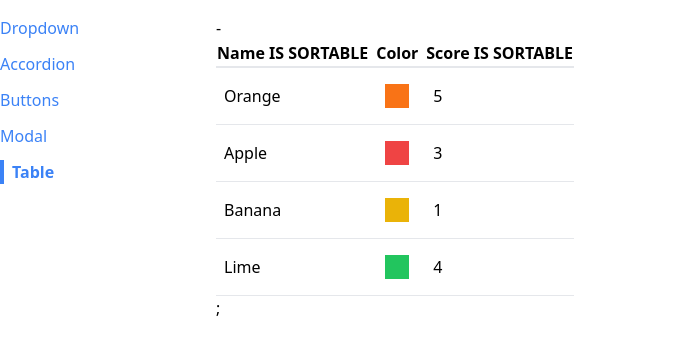
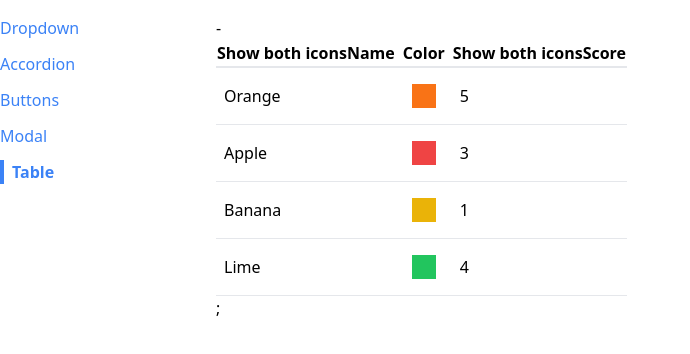
Before and after one commit to luisc8487/navigation-routing-system, a React (Create React App) app in the folder react-comp/: page /table in a window 1280 px wide. Shown: the top 354 px of the page, without its empty margins (0-690 px from the left). Built offline with nearby package versions, Linux system fonts and the light colour scheme.

Commit message:
determined icon set

```diff
--- a/react-comp/src/components/SortableTable.jsx
+++ b/react-comp/src/components/SortableTable.jsx
@@ -28,7 +28,8 @@
       ...column,
       header: () => (
         <th onClick={() => handleClick(column.label)}>
-          {column.label} IS SORTABLE
+          {getIcons(column.label, sortBy, sortOrder)}
+          {column.label}
         </th>
       ),
     };
@@ -36,7 +37,7 @@
 
   // Only soet data if sortOrder && sortBy are not null
   // Make a copy of the 'data' prop
-  // Find the correct sortValue Functiion and use it for
+  // Find the correct sortValue Functiion and use it for sorting
 
   let sortedData = data;
   if (sortOrder && sortBy) {
@@ -63,4 +64,19 @@
     </div>
   );
 }
+
+function getIcons(label, sortBy, sortOrder) {
+  if (label !== sortBy) {
+    return "Show both icons";
+  }
+
+  if (sortOrder === null) {
+    return "Show both icons";
+  } else if (sortOrder === "asc") {
+    return "Show up icon";
+  } else if (sortOrder === "desc") {
+    return "Show down icon";
+  }
+}
+
 export default SortableTable;
```
